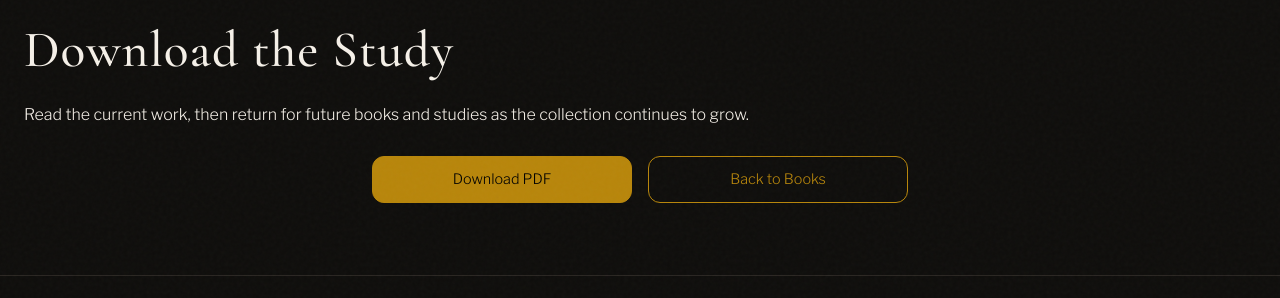
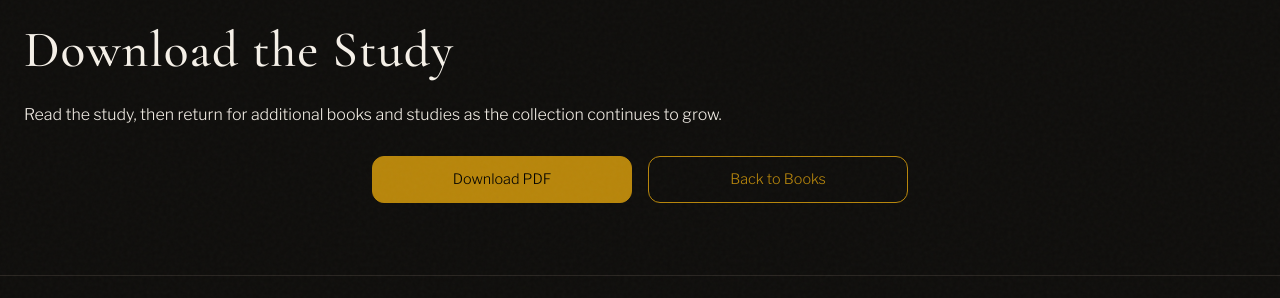
Before and after one commit to ScriptureExamined/PaulineEpistles, a Jekyll site: the page built from willOfGod.html, in a window 1280 px wide and 900 px high, scrolled down 2144 px. Shown: the part 197-495 px from the top of the window. Built offline with Jekyll 4.4.1, drawn with Linux system fonts in a browser that asks for light colours; some of the changed text lies outside the part shown.

Commit message:
Update willOfGod.html

```diff
--- a/willOfGod.html
+++ b/willOfGod.html
@@ -6,7 +6,7 @@ title: The Will of God | Scripture Examined
 <section class="section page-intro book-intro">
   <div class="container">
     <div class="section-header centered">
-      <div class="section-label">Current Study</div>
+      <div class="section-label">Available Study</div>
       <h1 class="section-title gold">The Will of God</h1>
       <p class="section-desc">
         A study of Paul’s language concerning divine intention, operation, and
@@ -193,7 +193,7 @@ title: The Will of God | Scripture Examined
       <h2 class="section-title gold">Download the Study</h2>
 
       <p>
-        Read the current work, then return for future books and studies as the
+        Read the study, then return for additional books and studies as the
         collection continues to grow.
       </p>
 
```
